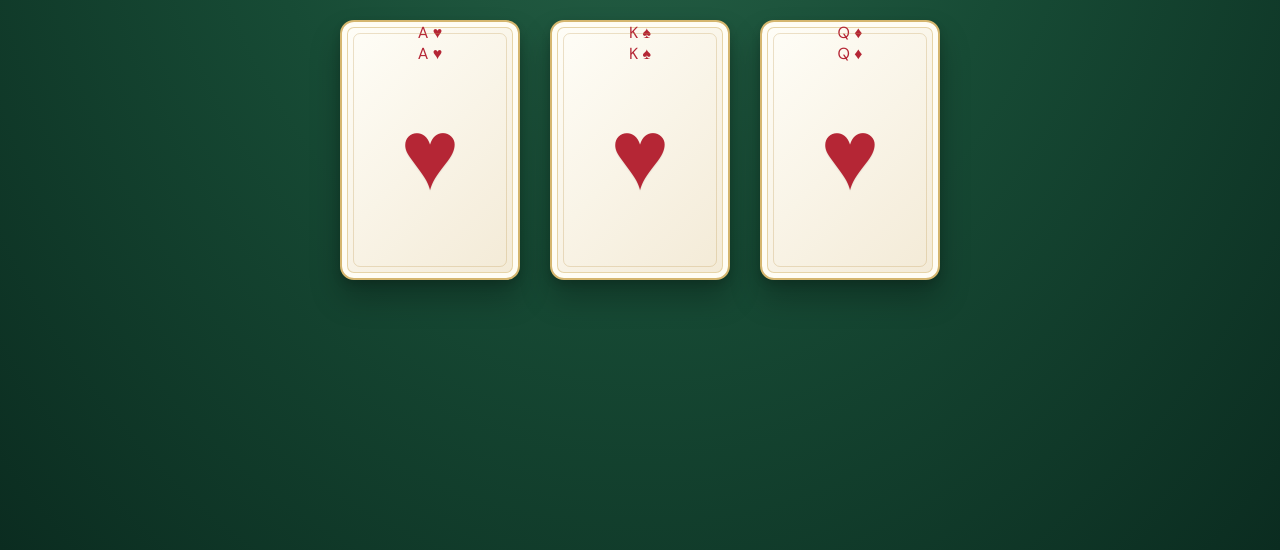
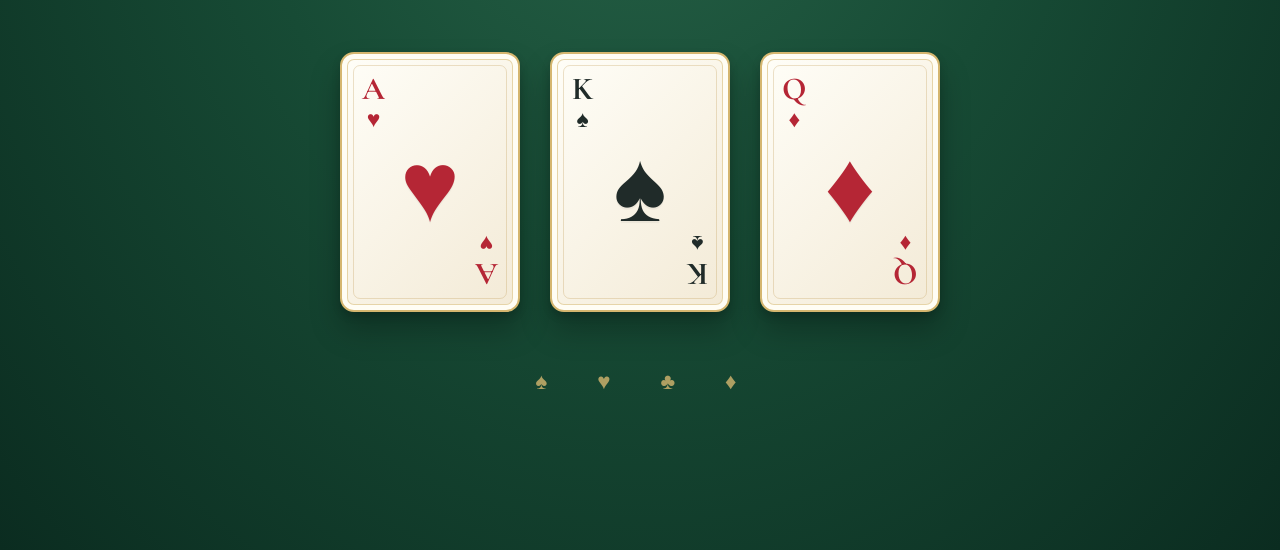
Before and after one commit to codebymuz/playing-cards-page, a plain HTML site: page index.html in a window 1280 px wide. Shown: the part 250-800 px from the top of the page. Drawn offline with nearby package versions, Linux system fonts and the light colour scheme.

Commit message:
Update index.html

```diff
--- a/index.html
+++ b/index.html
@@ -1,38 +1,55 @@
 <!DOCTYPE html>
 <html lang="en">
-
 <head>
   <meta charset="UTF-8">
   <meta name="viewport" content="width=device-width, initial-scale=1.0">
   <title>Playing Cards</title>
   <link rel="stylesheet" href="styles.css">
+</head>
+<body>
+  <main>
+    <h1 class="title">The Royal Deck</h1>
+    <p class="subtitle">A little elegance in every hand</p>
 
-</head>
+    <section id="playing-cards" aria-label="Playing cards">
+      <article class="card hearts" aria-label="Ace of Hearts">
+        <div class="corner top">
+          <span>A</span>
+          <span class="suit">♥</span>
+        </div>
+        <div class="middle">♥</div>
+        <div class="corner bottom">
+          <span>A</span>
+          <span class="suit">♥</span>
+        </div>
+      </article>
 
-<body>
-  <main id="playing-cards">
-    <div class="card">
-      <div class="left">A ♥</div>
-      <div class="middle">♥</div>
-      <div class="right">A ♥</div>
-    </div>
+      <article class="card spades" aria-label="King of Spades">
+        <div class="corner top">
+          <span>K</span>
+          <span class="suit">♠</span>
+        </div>
+        <div class="middle">♠</div>
+        <div class="corner bottom">
+          <span>K</span>
+          <span class="suit">♠</span>
+        </div>
+      </article>
 
+      <article class="card diamonds" aria-label="Queen of Diamonds">
+        <div class="corner top">
+          <span>Q</span>
+          <span class="suit">♦</span>
+        </div>
+        <div class="middle">♦</div>
+        <div class="corner bottom">
+          <span>Q</span>
+          <span class="suit">♦</span>
+        </div>
+      </article>
+    </section>
 
-    <div class="card">
-      <div class="left">K ♠</div>
-      <div class="middle">♥</div>
-      <div class="right">K ♠</div>
-    </div>
-
-    <div class="card">
-      <div class="left">Q ♦</div>
-      <div class="middle">♥</div>
-      <div class="right">Q ♦</div>
-    </div>
-
-
+    <p class="footer">♠ &nbsp; ♥ &nbsp; ♣ &nbsp; ♦</p>
   </main>
-
 </body>
-
 </html>
```
